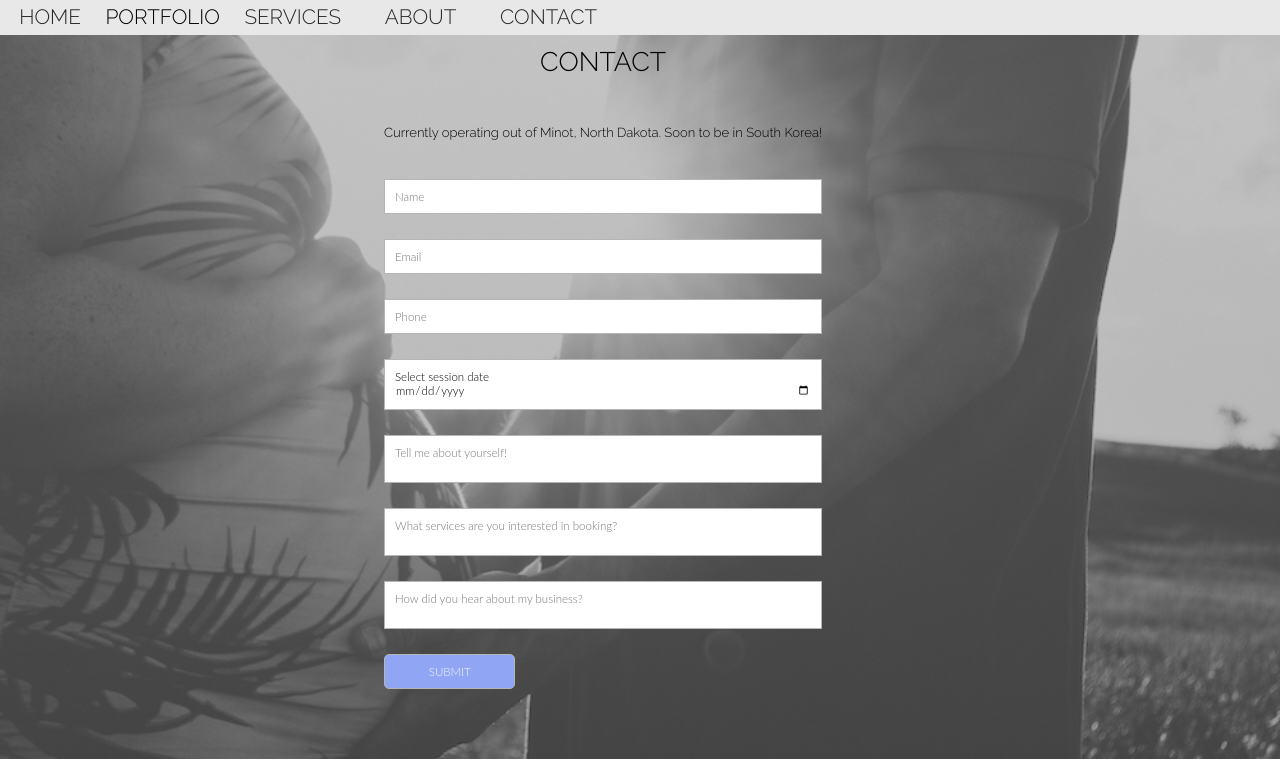
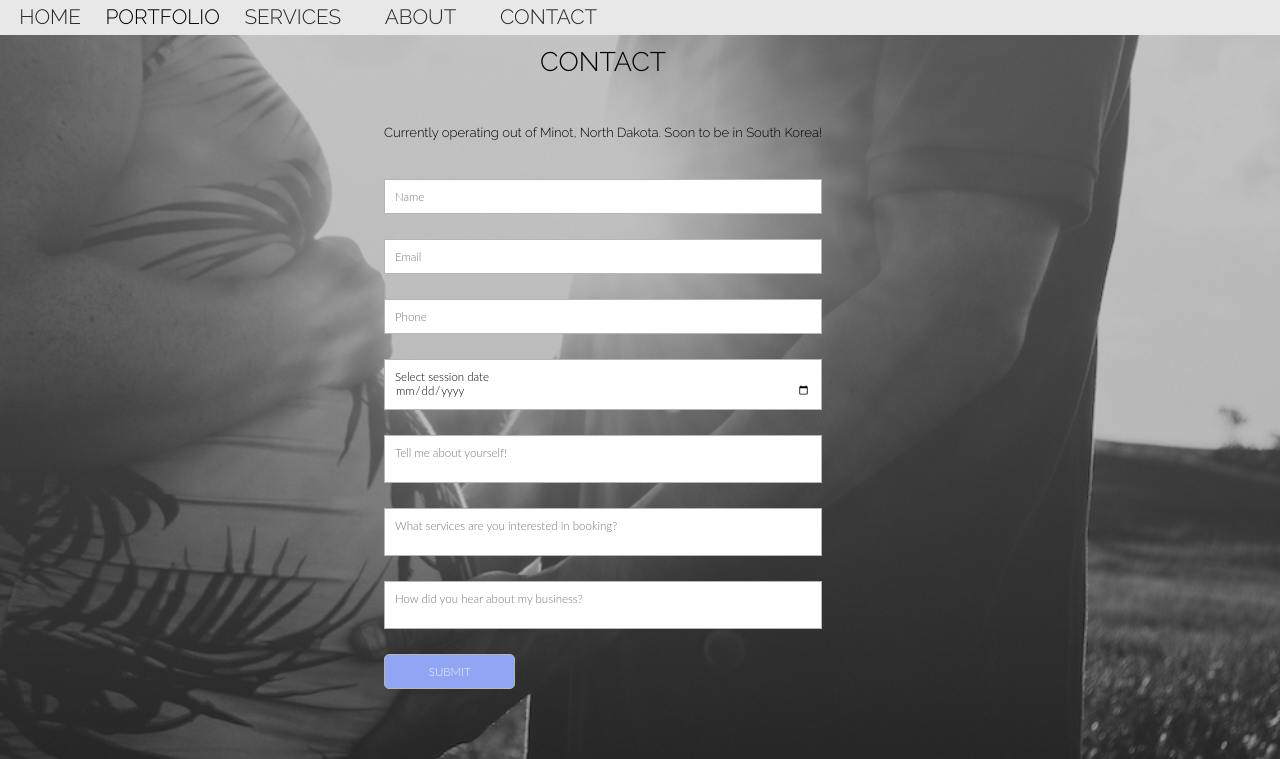
Before and after one commit to JordanKurtzman/photo-site-frontend, a website: page dist/contact.html in a window 1280 px wide. Shown: the top 759 px of the page. Drawn offline with Linux system fonts and the light colour scheme; no server answers.

Commit message:
linear gradient take 3

```diff
--- a/scss/layout/_contact.scss
+++ b/scss/layout/_contact.scss
@@ -57,7 +57,7 @@
 }
 
 #contact-wrapper {
-    background-image: linear-gradient(rgba($color-grey-pink, .3), rgba($color-medium-grey, .3)), url('/images/slideshow/Mainpage_3.jpg');
+    background-image: linear-gradient(rgba($color-grey-pink, .3), rgba($color-medium-grey, .1)), url('/images/slideshow/Mainpage_3.jpg');
     background-size: cover;
     background-position-x: center;
     background-repeat: no-repeat;
```
Also changed, not shown: dist/css/app.css, dist/css/app.min.css.
